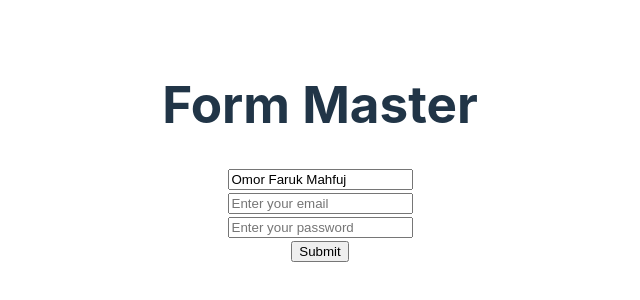
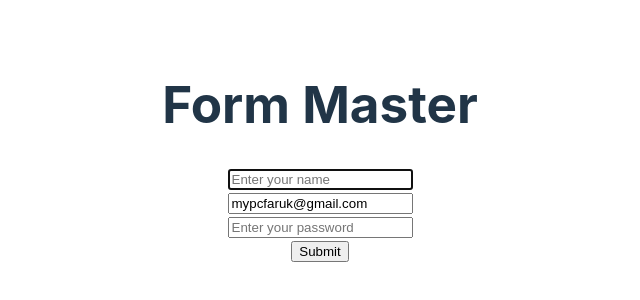
Before and after one commit to omorfarukmahfuj/46-Form-Master, a React (Vite) app: page / in a window 1280 px wide. Shown: the part 248-548 px from the top of the page, without its empty margins (320-960 px from the left). Built offline with nearby package versions, Linux system fonts and the light colour scheme.

Commit message:
refForm Added

```diff
--- a/src/App.jsx
+++ b/src/App.jsx
@@ -1,13 +1,15 @@
 import './App.css'
 // import SimpleForm from './assets/Components/SimpleForm/SimpleForm';
-import StateFullForm from './assets/StateFullForm/StateFullForm';
+// import StateFullForm from './assets/StateFullForm/StateFullForm';
+import RefForm from './assets/RefForm/RefForm';
 
 function App() {
   return (
     <>
       <h1>Form Master</h1>
       {/* <SimpleForm></SimpleForm> */}
-      <StateFullForm></StateFullForm>
+      {/* <StateFullForm></StateFullForm> */}
+      <RefForm></RefForm>
     </>
   )
 }
--- /dev/null
+++ b/src/assets/RefForm/RefForm.jsx
@@ -0,0 +1,34 @@
+import { useEffect, useRef } from "react";
+
+const RefForm = () => {
+  const nameRef = useRef(null);
+  const emailRef = useRef(null);
+  const passwordRef = useRef(null);
+
+  useEffect(() => {
+    nameRef.current.focus();
+  }, [])
+
+  const handleSubmit = event => {
+    event.preventDefault();
+    console.log(nameRef.current.value);
+    console.log(emailRef.current.value);
+    console.log(passwordRef.current.value);
+  }
+
+  return (
+    <div>
+      <form onSubmit={handleSubmit}>
+        <input ref={nameRef} type="text" name="name" placeholder="Enter your name" />
+        <br />
+        <input ref={emailRef} defaultValue={'mypcfaruk@gmail.com'} type="email" name="email" placeholder="Enter your email" />
+        <br />
+        <input ref={passwordRef} type="password" name="password" placeholder="Enter your password" required />
+        <br />
+        <input type="submit" value="Submit" />
+      </form>
+    </div>
+  );
+};
+
+export default RefForm;
```
